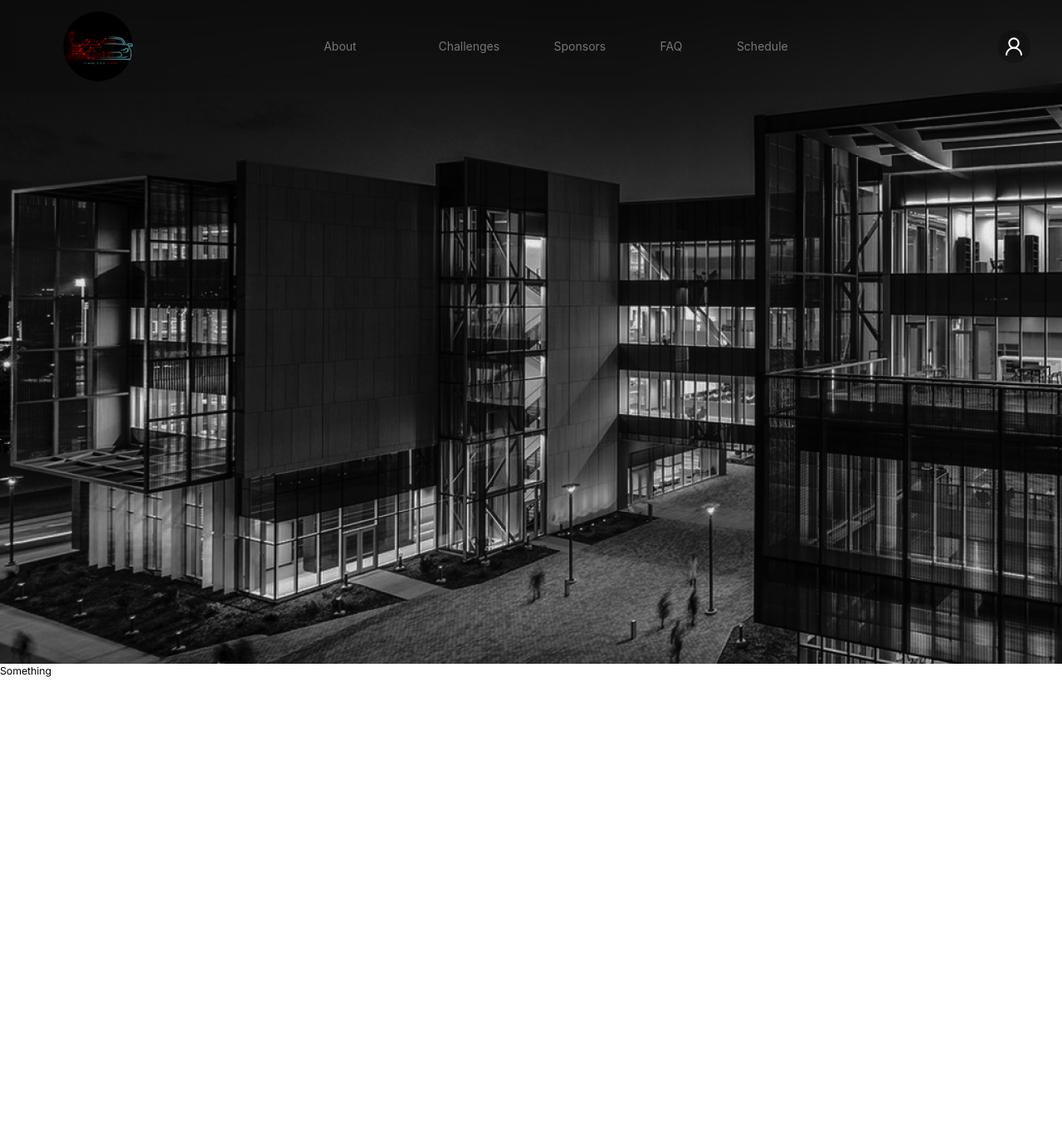
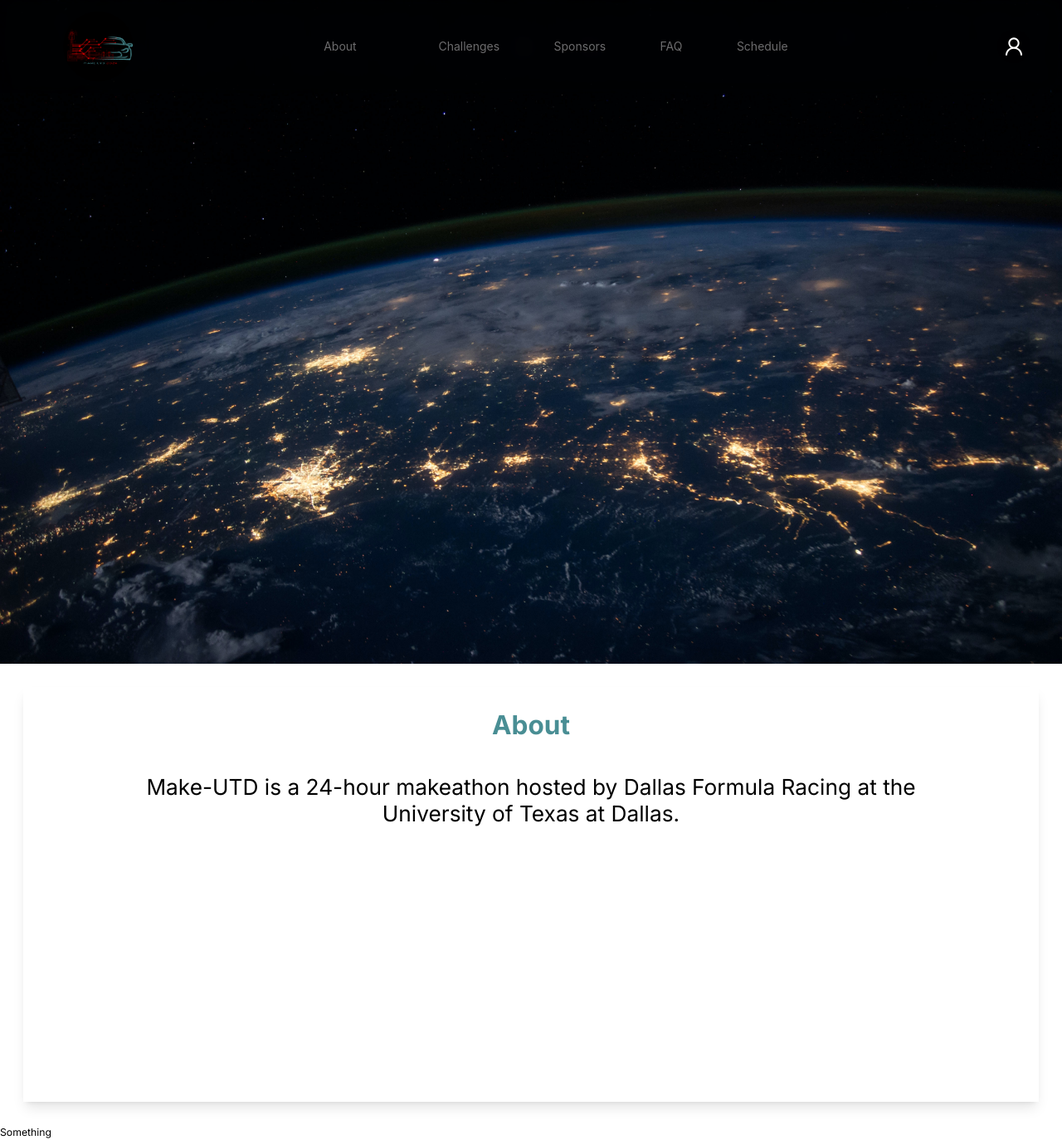
Before and after one commit to DallasFormulaRacing/Make-UTD, a Next.js app: page / in a window 1280 px wide. Shown: the whole page at 83% size. Before the commit the page ends 818 px from the top, so only its background shows below. Built offline with nearby package versions, Linux system fonts and the light colour scheme.

Commit message:
inital about component

```diff
--- /dev/null
+++ b/app/(home)/About.tsx
@@ -0,0 +1,22 @@
+import React from "react";
+import { Card } from "antd";
+
+type Props = {};
+
+const About = (props: Props) => {
+    return (
+        <section id="about" className="shadow-lg m-8">
+            <div className="flex flex-col items-center min-h-[500px] p-8">
+                <h1 className="text-4xl font-bold text-secondary-blue">About</h1>
+                <div className="my-8 text-center flex flex-col items-center">
+                    <p className="text-2xl my-4 md:w-4/5 md:text-3xl">
+                        Make-UTD is a 24-hour makeathon hosted by Dallas Formula
+                        Racing at the University of Texas at Dallas.
+                    </p>
+                </div>
+            </div>
+        </section>
+    );
+};
+
+export default About;
--- a/app/page.tsx
+++ b/app/page.tsx
@@ -1,14 +1,15 @@
 import Image from "next/image";
 import tempHomeImage from "public/temp_home.png";
 import Navbar from "./(Shared-Components)/Navbar";
+import About from "./(home)/About";
 
 export default function Home() {
     return (
         <main className="">
-            <div className="relative h-[100svh] bg-[url('../public/temp_home.png')]">
+            <div className="relative h-[100svh] bg-[url('../public/temp_space_home.jpg')] bg-cover">
                 <Navbar />
-
             </div>
+            <About />
             Something
         </main>
     );
--- a/tailwind.config.ts
+++ b/tailwind.config.ts
@@ -36,6 +36,8 @@ module.exports = {
                 "accent-green": "#2D8B49",
                 "accent-yellow": "#EDCA2C",
                 "or-10": "#ff841c",
+                "secondary-blue": "#498E94",
+                "secondary-red": "#E20000",
             },
             backgroundImage: {
                 "gradient-radial": "radial-gradient(var(--tw-gradient-stops))",
```
Also changed, not shown: public/temp_space_home.jpg (added), public/temp_space_home.png (added).
